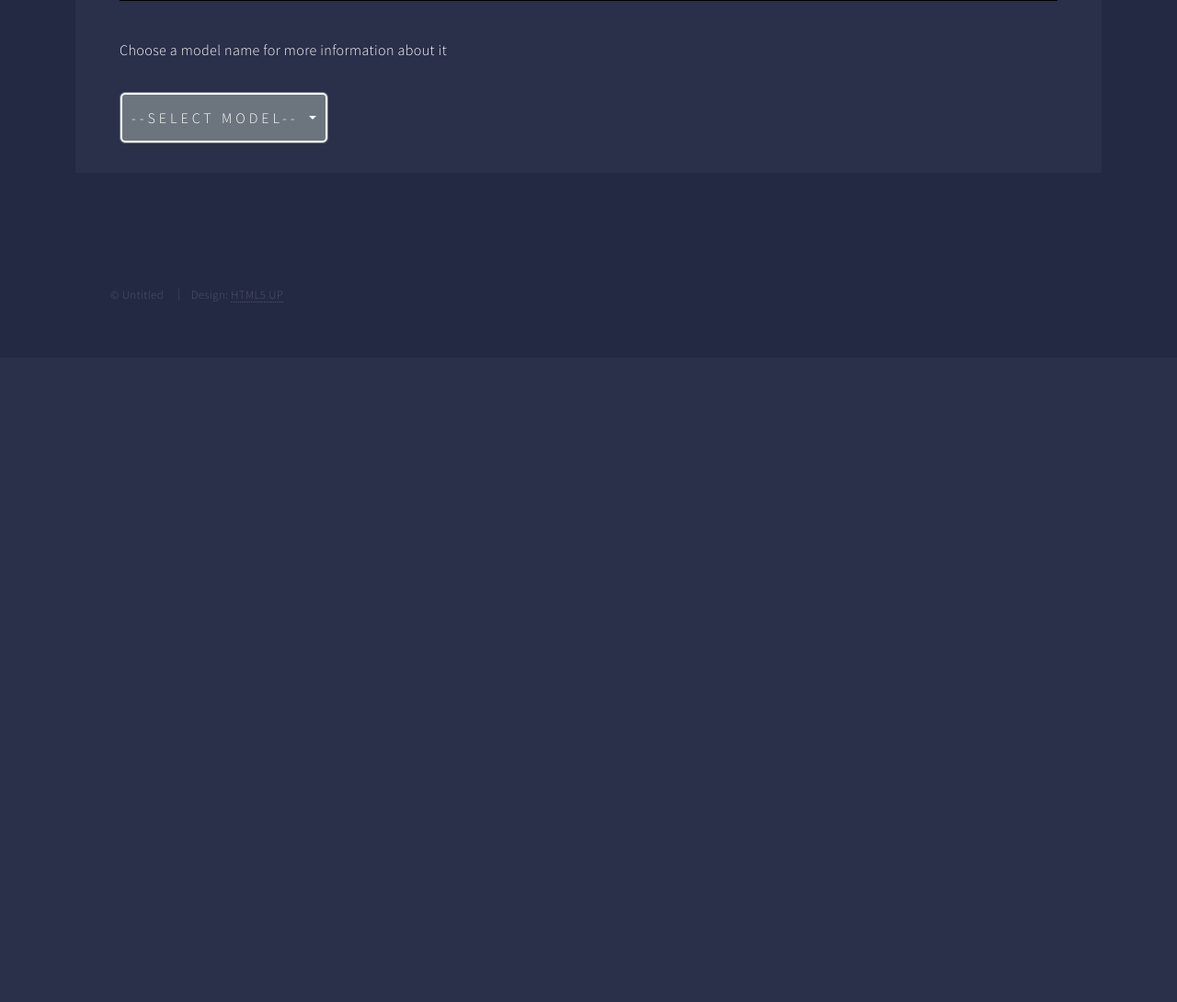
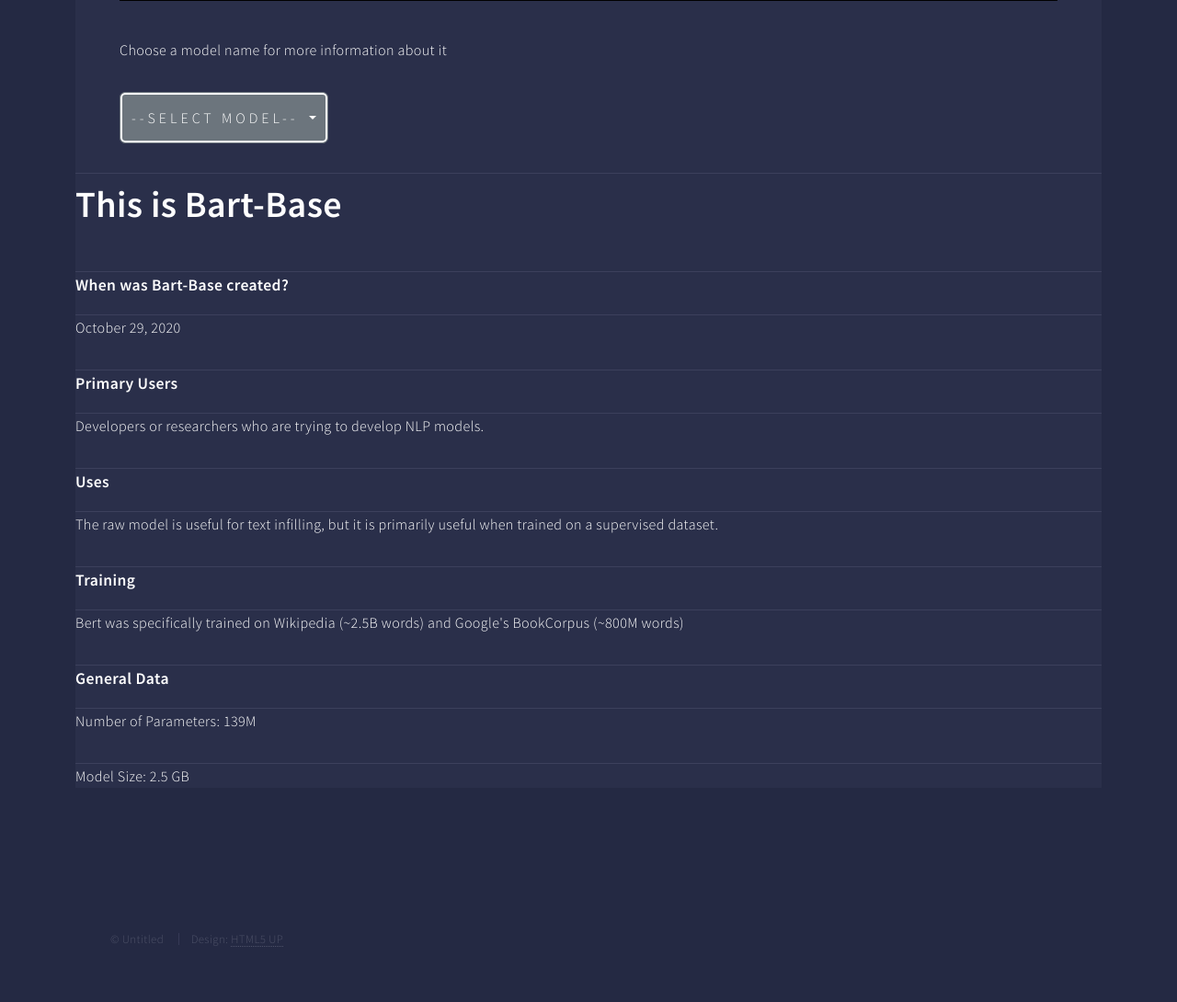
Before and after one commit to liambaker10/SHEAA, a Flask app: template TestWebsite/website/templates/Bart.html in a window 1280 px wide. Shown: the part 577-1667 px from the top of the page at 92% size. Before the commit the page ends 906 px from the top, so only its background shows below. Run offline with Flask 3, Linux system fonts and the light colour scheme; the template is opened without the code that fills it, so the values that code supplies are empty.

Commit message:
Updated Bart.html

```diff
--- a/TestWebsite/website/templates/Bart.html
+++ b/TestWebsite/website/templates/Bart.html
@@ -51,6 +51,7 @@ content%}
 							>
 						</li>
 						<li><a class="dropdown-item" href="/AboutModels/Bart">Bart</a></li>
+						<li><a class="dropdown-item" href="/AboutModels/dialGPT">DialGPT</a></li>
 					</ul>
 				</div>
 				<link
@@ -60,6 +61,18 @@ content%}
 			</div>
 		</section>
 		<!-- Main -->
+		<h1>This is Bart-Base</h1>
+			<h4>When was Bart-Base created?</h4>
+				<p>October 29, 2020</p>
+			<h4>Primary Users</h4>
+				<p>Developers or researchers who are trying to develop NLP models. </p>
+			<h4>Uses</h4>
+				<p>The raw model is useful for text infilling, but it is primarily useful when trained on a supervised dataset. </p>
+			<h4>Training</h4>
+				<p>Bert was specifically trained on Wikipedia (~2.5B words) and Google's BookCorpus (~800M words)</p>
+			<h4>General Data</h4>
+				<p>Number of Parameters: 139M </p>
+				<p>Model Size: 2.5 GB</p>
 	</div>
 </html>
 {% endblock %}
```
